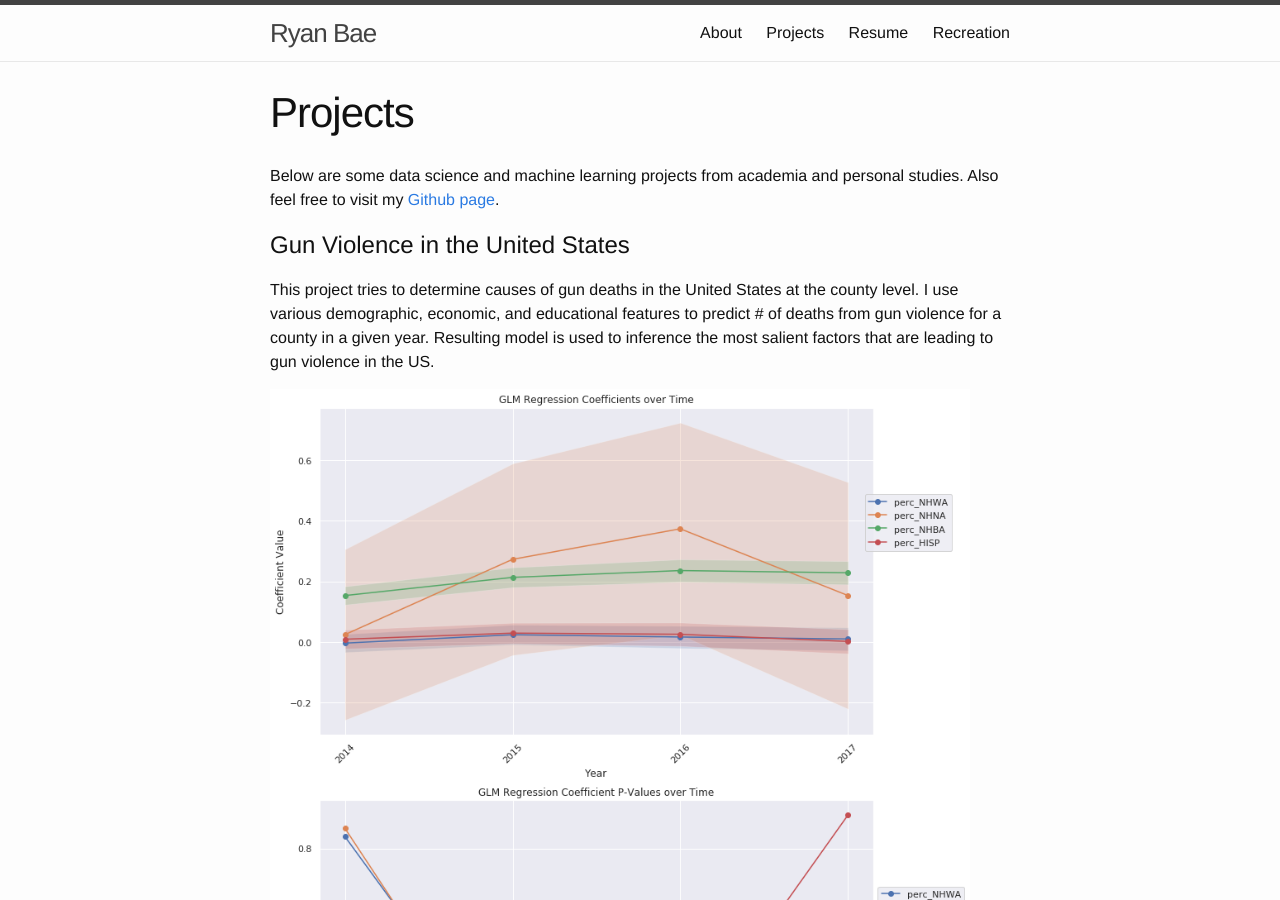
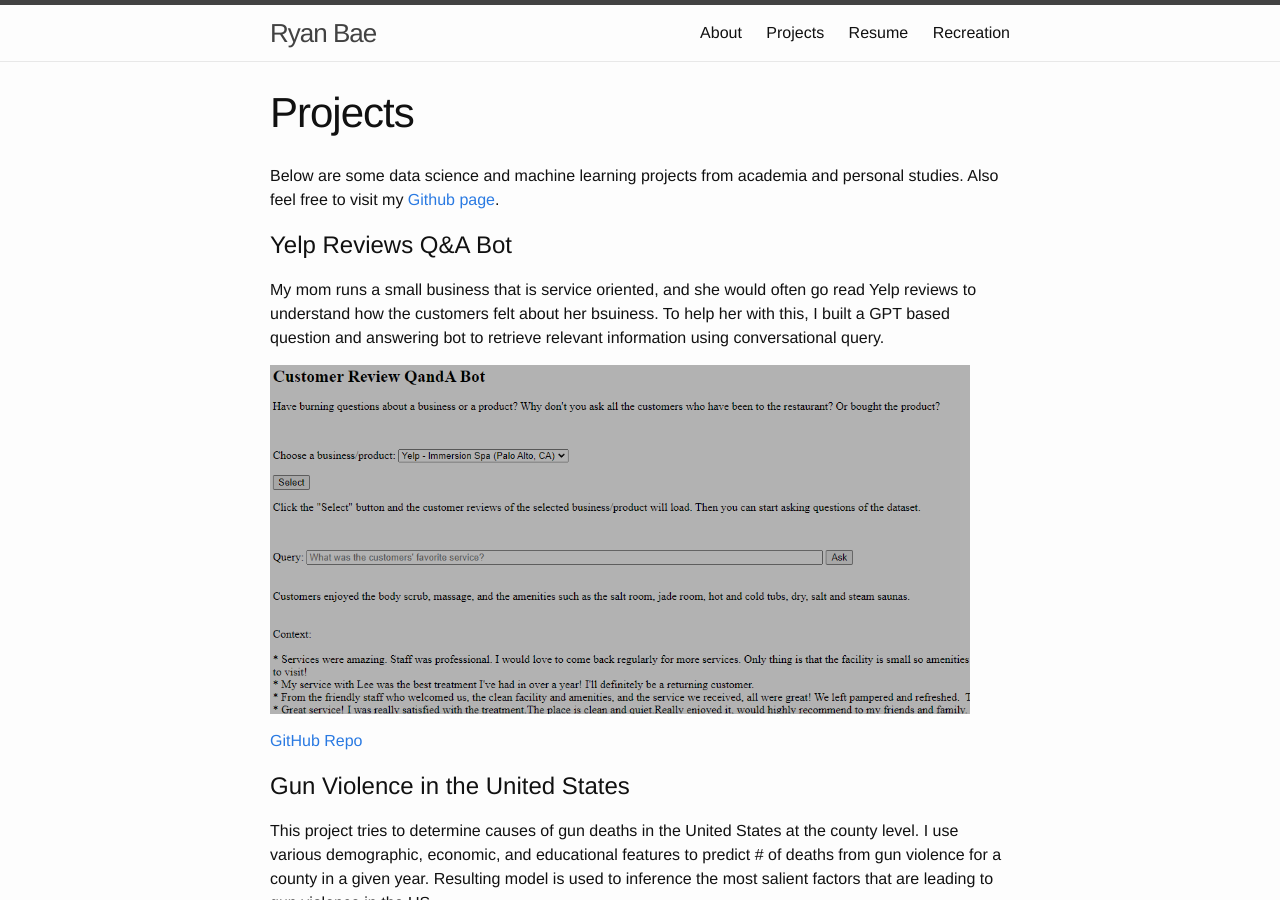
Before and after one commit to ryanbae89/ryanbae89.github.io, a Jekyll site: the page built from 02-projects.md, in a window 1280 px wide and 900 px high. Built offline with Jekyll 4.4.1, drawn with Linux system fonts in a browser that asks for light colours.

Commit message:
resume and project updates

```diff
--- a/02-projects.md
+++ b/02-projects.md
@@ -5,6 +5,14 @@ permalink: /projects/
 ---
 
 Below are some data science and machine learning projects from academia and personal studies. Also feel free to visit my [Github page](https://github.com/heybaebae).
+
+# Yelp Reviews Q&A Bot
+
+My mom runs a small business that is service oriented, and she would often go read Yelp reviews to understand how the customers felt about her bsuiness. To help her with this, I built a GPT based question and answering bot to retrieve relevant information using conversational query.
+
+[<img src="https://github.com/ryanbae89/ryanbae89.github.io/blob/master/images/yelp-qabot-ui.PNG?raw=true" width="700">](https://github.com/ryanbae89/yelp-review-conversation)
+
+[GitHub Repo](https://github.com/ryanbae89/yelp-review-conversation)
 
 # Gun Violence in the United States
 
--- a/03-resume.html
+++ b/03-resume.html
@@ -6,7 +6,7 @@ permalink: /resume/
 
 <div class="row">
 	<div class="col-sm-9">
-	<h1 style="margin-bottom: 20px;">Ryan Bae <a href="/files/RyanBaeResume_07302022.pdf" style="font-size: 0.4em;">[PDF Version]</a></h1>
+	<h1 style="margin-bottom: 20px;">Ryan Bae <a href="/files/RyanBaeResume_20230317.pdf" style="font-size: 0.4em;">[PDF Version]</a></h1>
 
 	<h3 class="text-muted ressection">Professional Experience</h3>
 
```
Also changed, not shown: images/yelp-qabot-ui.PNG (added), 2 other files.
